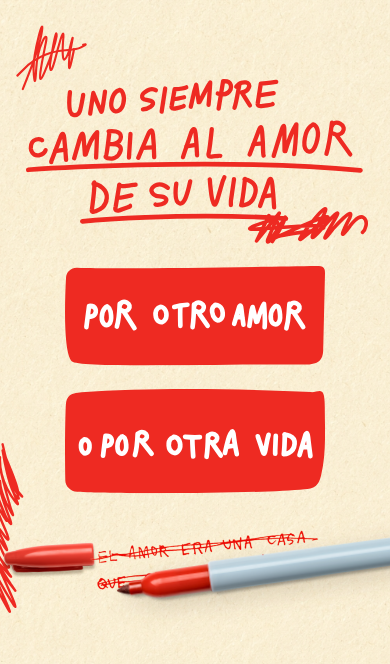
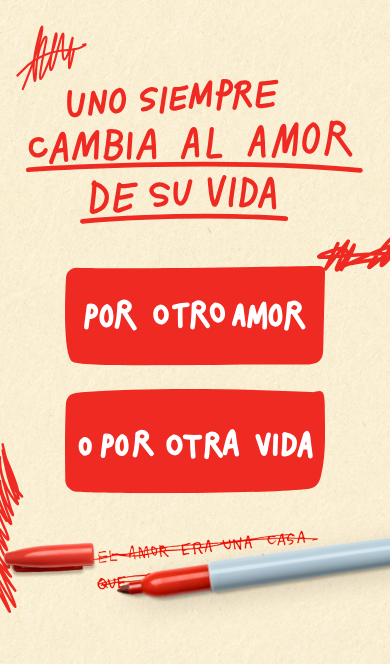
Before and after one commit to omarbercor/amalia_libroamor, an Astro site: page / in a window 390 px wide. Shown: the part 96-760 px from the top of the page. Built offline with nearby package versions, Linux system fonts and the light colour scheme; Astro itself is replaced by a stand-in of ours; a web font is replaced by a local one.

Commit message:
fix(home): update doodle-mid-right and crossed-phrase-box coordinates

```diff
--- a/src/pages/index.astro
+++ b/src/pages/index.astro
@@ -189,8 +189,8 @@ import InteractiveSharpieCanvas from '../components/InteractiveSharpieCanvas.ast
 
   .doodle-mid-right {
     position: absolute;
-    top: 74%;
-    right: 5%;
+    top: 54%;
+    right: -8%;
     pointer-events: auto;
     z-index: 2;
   }
@@ -207,7 +207,7 @@ import InteractiveSharpieCanvas from '../components/InteractiveSharpieCanvas.ast
   .crossed-phrase-box {
     margin-top: 0;
     display: flex;
-    justify-content: flex-end;
+    justify-content: center;
     pointer-events: none;
     z-index: 3;
     width: 100%;
@@ -295,8 +295,8 @@ import InteractiveSharpieCanvas from '../components/InteractiveSharpieCanvas.ast
     }
 
     .doodle-mid-right {
-      top: 27%;
-      right: 0%;
+      top: 32%;
+      right: -20%;
       width: 120px;
     }
 
```
